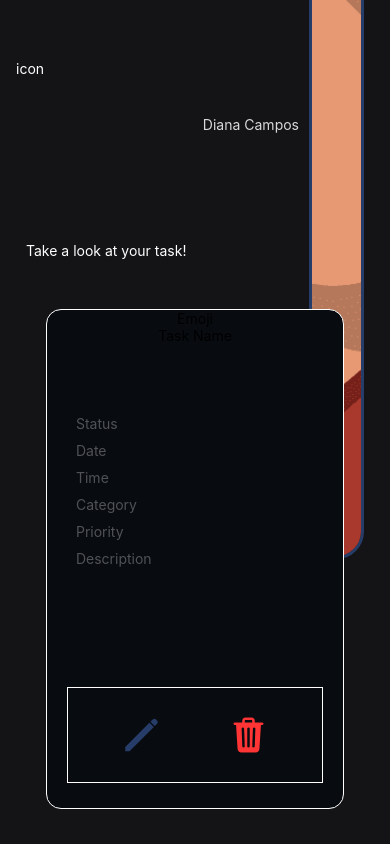
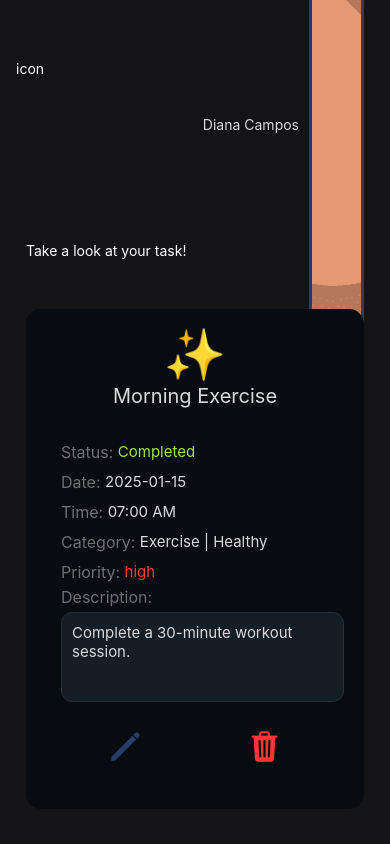
Before and after one commit to Diana-Camz/ToDoApp, a React Native app: screen /DetailTask in a window 390 px wide. Built offline with nearby package versions, Linux system fonts and the light colour scheme.

Commit message:
add DetailTask component to screens

```diff
--- a/src/screens/DetailTask.js
+++ b/src/screens/DetailTask.js
@@ -1,11 +1,22 @@
-import { Pressable, StyleSheet, Text, View } from 'react-native'
+import { StyleSheet, Text, View } from 'react-native'
 import React from 'react'
 import CustomIcon from '../components/CustomIcon'
 import { colorsTheme } from '../styles/colorsTheme'
 import CustomUserName from '../components/CustomUserName'
 import { containers } from '../styles/containers'
+import { default as tasks } from '../data/exampleTask'
+import CustomDetailField from '../components/CustomDetailField'
+import { detail } from '../styles/components/detail'
 
 const DetailTask = ({navigation}) => {
+  const taskDetails = [
+    { field: 'status', value: tasks[0].status },
+    { field: 'date', value: tasks[0].date },
+    { field: 'time', value: tasks[0].time },
+    { field: 'category', value: tasks[0].category.join(' | ') },
+    { field: 'priority', value: tasks[0].priority },
+    { field: 'description', value: tasks[0].description }
+  ]
   return (
     <View style={containers.main}>
       <View>
@@ -17,22 +28,20 @@ const DetailTask = ({navigation}) => {
       <View style={styles.container_title}>
         <Text style={styles.title}>Take a look at your task!</Text>
       </View>
-      <View style={styles.container_task_detail}>
-        <View style={styles.container_header_task_detail}>
-          <Text>Emoji</Text>
-          <Text>Task Name</Text>
+      <View style={detail.container}>
+        <View style={detail.titleContainer}>
+          <Text style={detail.emoji}>{tasks[0].emoji}</Text>
+          <Text style={detail.title}>{tasks[0].title}</Text>
         </View>
-        <View style={styles.container_description_task_detail}>
-          <Text style={styles.name_title}> Status</Text>
-          <Text style={styles.name_title}> Date</Text>
-          <Text style={styles.name_title}> Time</Text>
-          <Text style={styles.name_title}> Category</Text>
-          <Text style={styles.name_title}> Priority</Text>
-          <Text style={styles.name_title}> Description</Text>
+        <View style={detail.valuesContainer}>
+          {taskDetails.map((item, index) => (
+            <CustomDetailField key={index} field={item.field} value={item.value}/>
+          ))}
+
         </View>
-        <View style={styles.container_buttons_task_detail}>
-          <CustomIcon onPress={() => navigation.navigate('EditTask')} iconName="pencil-sharp" size={40} color={colorsTheme.darkBlue}/>
-          <CustomIcon onPress={() => console.log('delete button pressed')} iconName="trash" size={40} color={colorsTheme.redTrash}/>
+        <View style={detail.buttonContainer}>
+          <CustomIcon onPress={() => navigation.navigate('EditTask')} iconName="pencil-sharp" size={35} color={colorsTheme.darkBlue}/>
+          <CustomIcon onPress={() => console.log('delete button pressed')} iconName="trash" size={35} color={colorsTheme.redTrash}/>
         </View>
       </View>
     </View>
@@ -52,34 +61,5 @@ const styles = StyleSheet.create({
   title:{
     color:'#ffffff',
     marginTop: 40,
-
   },
-  container_task_detail:{
-    height: 500,
-    marginTop: 40,
-    marginHorizontal: 30,
-    justifyContent: 'space-between',
-    backgroundColor: '#080b10',
-    paddingHorizontal: 20,
-    borderRadius: 15,
-    borderWidth: 1,
-    borderColor: '#ffffff',
-  },
-  container_header_task_detail: {
-    alignItems: 'center',
-  },
-  name_title:{
-    color: '#505257',
-    margin: 5,
-  },
-  container_buttons_task_detail: {
-    flexDirection: 'row',
-    justifyContent: 'space-around',
-    marginTop: 50,
-    marginBottom: 25,
-    padding: 20,
-    borderWidth: 1,
-    borderColor: '#ffffff',
-
-  }
 })
--- a/src/screens/Home.js
+++ b/src/screens/Home.js
@@ -10,9 +10,9 @@ import Category from '../components/Category'
 
 const Home = ({navigation}) => {
   return (
-    <View style={styles.container}>
+    <View style={containers.main}>
       <CustomUserName screen={'home'} name={'Diana Campos'} image={require('../images/user-avatar.png')} />
-      <View style={styles.container_categories}>
+      <View>
         <View style={styles.container_categories_text}>
             <Text style={styles.categories_title}>CATEGORIES</Text>
             <Text style={styles.categories_option}>See more</Text>
@@ -23,14 +23,14 @@ const Home = ({navigation}) => {
             keyExtractor={item => item.key}
             horizontal={true}
             renderItem={({item}) =>
-                <Category onPress={() => console.log(`Category button id ${item.key} pressed`)}  title={item.title} tasks={item.tasks} image={item.image}/>
+                <Category onPress={() => {}}  title={item.title} tasks={item.tasks} image={item.image}/>
             }
             />
         </View>
       </View>
       <View>
         <View style={styles.container_tasks_text}>
-            <View style={styles.container_tasks_title}>
+            <View>
                 <Text style={styles.tasks_title}>TODAY TASK</Text>
             </View>
             <View style={styles.container_tasks_options}>
@@ -56,26 +56,6 @@ const Home = ({navigation}) => {
 export default Home
 
 const styles = StyleSheet.create({
-    container: {
-        flex:1,
-        backgroundColor: '#141315',
-    },
-    container_userName: {
-        marginTop: 80,
-        paddingLeft: 30,
-        flexDirection: 'row',
-        justifyContent: 'space-between'
-    },
-    userName_title:{
-        color:'#ffffff',
-    },
-    userName_description:{
-        color:'#ffffff',
-    },
-    userName_logout: {
-        color:'#657FB1',
-        marginRight: 40,
-    },
     container_categories_text: {
         marginTop: 80,
         paddingLeft: 30,
```
